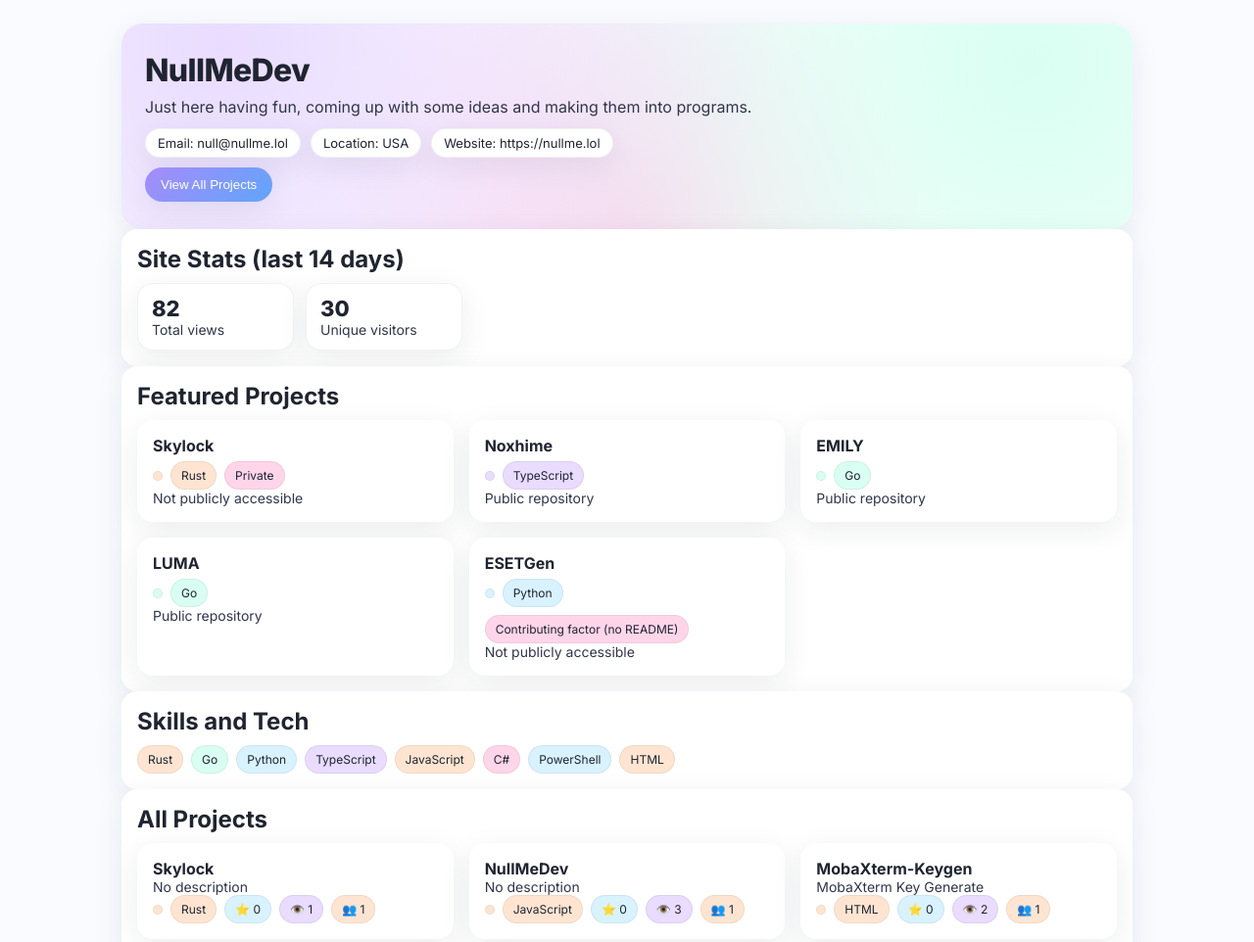
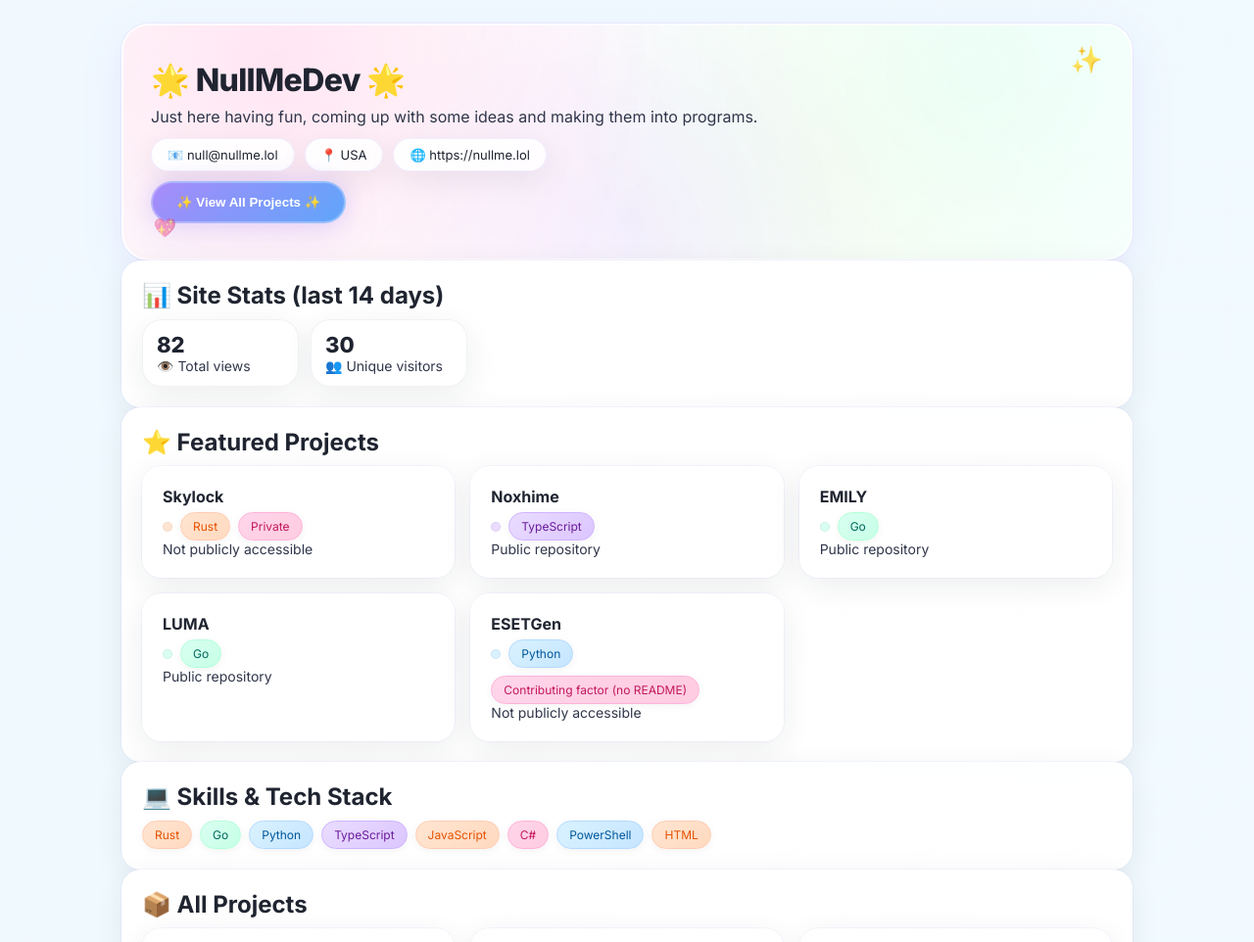
Before and after one commit to NullMeDev/NullMeDev, a website: page index.html in a window 1280 px wide. Shown: the top 962 px of the page at 98% size. Drawn offline with Linux system fonts and the light colour scheme.

Commit message:
feat: enhance portfolio with cute pastel aesthetics and animations
- Animated gradient background
- Sparkle emojis on hero section
- Cute emojis throughout interface
- Vibrant gradient badges
- Floating card hover effects
- Glowing button animations
- Fixed README badges colors
- Glassmorphism effects

```diff
--- a/assets/css/theme.css
+++ b/assets/css/theme.css
@@ -1,35 +1,86 @@
 :root {
   --ink: #1f2430;
   --ink-soft: #30364a;
-  --bg: #f9fbff;
+  --bg: linear-gradient(135deg, #fef6ff 0%, #f0f9ff 50%, #f6fef9 100%);
   --pink: #ffd5ea;
   --lavender: #e9dcff;
   --mint: #d9fff2;
   --sky: #d9f2ff;
   --peach: #ffe5d1;
+  --yellow: #fff4d1;
   --accent: #a78bfa;
   --accent-2: #60a5fa;
   --ring: rgba(167, 139, 250, 0.35);
   --shadow: 0 8px 30px rgba(31, 36, 48, 0.08);
-  --radius: 16px;
-  --radius-sm: 12px;
-  --radius-lg: 22px;
+  --shadow-lg: 0 12px 40px rgba(167, 139, 250, 0.15);
+  --radius: 20px;
+  --radius-sm: 16px;
+  --radius-lg: 28px;
 }
 
 * { box-sizing: border-box; }
-html, body { margin: 0; padding: 0; background: var(--bg); color: var(--ink); font-family: Inter, system-ui, -apple-system, Segoe UI, Roboto, Arial, sans-serif; }
-a { color: var(--accent-2); text-decoration: none; }
-a:hover { text-decoration: underline; }
+
+@keyframes gradient-shift {
+  0%, 100% { background-position: 0% 50%; }
+  50% { background-position: 100% 50%; }
+}
+
+@keyframes float {
+  0%, 100% { transform: translateY(0px); }
+  50% { transform: translateY(-8px); }
+}
+
+@keyframes sparkle {
+  0%, 100% { opacity: 0.3; transform: scale(0.8); }
+  50% { opacity: 1; transform: scale(1.2); }
+}
+
+html, body {
+  margin: 0;
+  padding: 0;
+  background: linear-gradient(135deg, #fef6ff 0%, #f0f9ff 50%, #f6fef9 100%);
+  background-size: 400% 400%;
+  animation: gradient-shift 15s ease infinite;
+  color: var(--ink);
+  font-family: Inter, system-ui, -apple-system, Segoe UI, Roboto, Arial, sans-serif;
+}
+
+a { color: var(--accent-2); text-decoration: none; transition: all 0.2s ease; }
+a:hover { text-decoration: underline; color: var(--accent); }
 
 .container { max-width: 1080px; margin: 0 auto; padding: 24px; }
 
 .hero {
   border-radius: var(--radius-lg);
-  padding: 28px 24px;
-  background: radial-gradient(circle at 10% 10%, var(--lavender), transparent 60%), radial-gradient(circle at 90% 20%, var(--mint), transparent 60%), radial-gradient(circle at 50% 100%, var(--pink), transparent 60%), #ffffff;
-  box-shadow: var(--shadow);
+  padding: 36px 28px;
+  background:
+    radial-gradient(circle at 15% 15%, rgba(255, 213, 234, 0.6), transparent 45%),
+    radial-gradient(circle at 85% 20%, rgba(217, 255, 242, 0.5), transparent 50%),
+    radial-gradient(circle at 50% 85%, rgba(233, 220, 255, 0.5), transparent 50%),
+    radial-gradient(circle at 70% 60%, rgba(255, 244, 209, 0.3), transparent 40%),
+    linear-gradient(135deg, rgba(255, 255, 255, 0.9), rgba(255, 255, 255, 0.95));
+  box-shadow: var(--shadow-lg), 0 0 0 1px rgba(167, 139, 250, 0.1);
   position: relative;
   overflow: hidden;
+  border: 2px solid rgba(255, 255, 255, 0.8);
+}
+
+.hero::before {
+  content: "✨";
+  position: absolute;
+  top: 20px;
+  right: 30px;
+  font-size: 24px;
+  animation: sparkle 3s ease-in-out infinite;
+}
+
+.hero::after {
+  content: "💖";
+  position: absolute;
+  bottom: 20px;
+  left: 30px;
+  font-size: 20px;
+  animation: sparkle 2.5s ease-in-out infinite 0.5s;
 }
 
 .hero h1 {
@@ -51,12 +102,19 @@ a:hover { text-decoration: underline; }
 }
 
 .pill {
-  padding: 6px 12px;
+  padding: 8px 16px;
   border-radius: 999px;
   font-size: 13px;
-  background: #fff;
-  box-shadow: var(--shadow);
-  border: 1px solid rgba(0,0,0,0.05);
+  background: linear-gradient(135deg, rgba(255, 255, 255, 0.95), rgba(255, 255, 255, 0.85));
+  box-shadow: var(--shadow), inset 0 1px 0 rgba(255, 255, 255, 0.8);
+  border: 1.5px solid rgba(167, 139, 250, 0.15);
+  backdrop-filter: blur(10px);
+  transition: all 0.2s ease;
+}
+
+.pill:hover {
+  transform: translateY(-2px);
+  box-shadow: 0 12px 35px rgba(96, 165, 250, 0.2), inset 0 1px 0 rgba(255, 255, 255, 1);
 }
 
 .btn {
@@ -64,29 +122,61 @@ a:hover { text-decoration: underline; }
   align-items: center;
   gap: 10px;
   border-radius: 999px;
-  padding: 10px 16px;
-  background: linear-gradient(135deg, var(--accent), var(--accent-2));
+  padding: 12px 24px;
+  background: linear-gradient(135deg, #a78bfa 0%, #60a5fa 50%, #a78bfa 100%);
+  background-size: 200% 200%;
   color: #fff;
-  box-shadow: var(--shadow);
-  border: none;
+  font-weight: 600;
+  box-shadow: var(--shadow-lg), 0 0 20px rgba(167, 139, 250, 0.3);
+  border: 2px solid rgba(255, 255, 255, 0.3);
   cursor: pointer;
-  transition: transform 120ms ease, box-shadow 120ms ease;
+  transition: all 0.3s ease;
+  position: relative;
+  overflow: hidden;
 }
 
-.btn:hover { transform: translateY(-2px); box-shadow: 0 12px 34px rgba(96, 165, 250, 0.35); }
+.btn::before {
+  content: '';
+  position: absolute;
+  top: 50%;
+  left: 50%;
+  width: 0;
+  height: 0;
+  border-radius: 50%;
+  background: rgba(255, 255, 255, 0.3);
+  transform: translate(-50%, -50%);
+  transition: width 0.6s, height 0.6s;
+}
+
+.btn:hover::before {
+  width: 300px;
+  height: 300px;
+}
+
+.btn:hover {
+  transform: translateY(-3px) scale(1.05);
+  box-shadow: 0 16px 40px rgba(96, 165, 250, 0.45), 0 0 30px rgba(167, 139, 250, 0.4);
+  background-position: 100% 0;
+}
 
 .sections { display: grid; gap: 22px; margin-top: 24px; }
 
 .card {
   border-radius: var(--radius);
-  background: #fff;
-  box-shadow: var(--shadow);
-  padding: 16px;
-  transition: transform 120ms ease, box-shadow 120ms ease;
+  background: linear-gradient(135deg, rgba(255, 255, 255, 0.98), rgba(255, 255, 255, 0.95));
+  box-shadow: var(--shadow), 0 0 0 1px rgba(167, 139, 250, 0.08);
+  padding: 20px;
+  transition: all 0.3s cubic-bezier(0.4, 0, 0.2, 1);
   position: relative;
+  border: 1.5px solid rgba(255, 255, 255, 0.8);
+  backdrop-filter: blur(10px);
 }
 
-.card:hover { transform: translateY(-3px); box-shadow: 0 12px 34px rgba(31,36,48,0.12); }
+.card:hover {
+  transform: translateY(-6px) scale(1.02);
+  box-shadow: 0 20px 45px rgba(167, 139, 250, 0.2), 0 0 0 1px rgba(167, 139, 250, 0.15);
+  border-color: rgba(167, 139, 250, 0.25);
+}
 
 .grid {
   display: grid;
@@ -111,17 +201,45 @@ a:hover { text-decoration: underline; }
 
 .badge {
   font-size: 12px;
-  padding: 6px 10px;
+  padding: 6px 12px;
   border-radius: 999px;
   background: #fff;
-  border: 1px solid rgba(0,0,0,0.06);
+  border: 1.5px solid rgba(0,0,0,0.08);
+  font-weight: 500;
+  transition: all 0.2s ease;
+  box-shadow: 0 2px 8px rgba(0,0,0,0.05);
 }
 
-.badge.pink { background: var(--pink); }
-.badge.lavender { background: var(--lavender); }
-.badge.mint { background: var(--mint); }
-.badge.sky { background: var(--sky); }
-.badge.peach { background: var(--peach); }
+.badge:hover {
+  transform: translateY(-2px) scale(1.05);
+  box-shadow: 0 4px 12px rgba(0,0,0,0.1);
+}
+
+.badge.pink {
+  background: linear-gradient(135deg, var(--pink), #ffcce0);
+  border-color: #ffb3d9;
+  color: #c2185b;
+}
+.badge.lavender {
+  background: linear-gradient(135deg, var(--lavender), #dcc6ff);
+  border-color: #d0b3ff;
+  color: #6a1b9a;
+}
+.badge.mint {
+  background: linear-gradient(135deg, var(--mint), #c6ffe6);
+  border-color: #b3ffd9;
+  color: #00695c;
+}
+.badge.sky {
+  background: linear-gradient(135deg, var(--sky), #c6e5ff);
+  border-color: #b3d9ff;
+  color: #01579b;
+}
+.badge.peach {
+  background: linear-gradient(135deg, var(--peach), #ffd9bf);
+  border-color: #ffccb3;
+  color: #e65100;
+}
 
 .kpi {
   display: flex; gap: 12px; flex-wrap: wrap; margin-top: 8px;
--- a/assets/js/app.js
+++ b/assets/js/app.js
@@ -64,17 +64,17 @@ function section(titleText) {
 
 function hero() {
   const wrap = el("div", "hero");
-  const title = el("h1", null, SITE.name);
+  const title = el("h1", null, `🌟 ${SITE.name} 🌟`);
   const bio = el("div", "subtitle", SITE.bio);
   const contacts = el("div", "pills");
-  contacts.appendChild(pill(`Email: ${SITE.email}`));
-  contacts.appendChild(pill(`Location: ${SITE.location}`));
-  contacts.appendChild(pill(`Website: ${SITE.website}`));
+  contacts.appendChild(pill(`📧 ${SITE.email}`));
+  contacts.appendChild(pill(`📍 ${SITE.location}`));
+  contacts.appendChild(pill(`🌐 ${SITE.website}`));
   wrap.appendChild(title);
   wrap.appendChild(bio);
   wrap.appendChild(contacts);
   const actions = el("div", "pills");
-  const btn = el("button", "btn", "View All Projects");
+  const btn = el("button", "btn", "✨ View All Projects ✨");
   btn.addEventListener("click", () => {
     document.getElementById("all-projects").scrollIntoView({ behavior: "smooth", block: "start" });
   });
@@ -164,20 +164,20 @@ async function loadData() {
 
     // KPI
     const kpiSection = el("div", "card");
-    kpiSection.appendChild(el("h2", "section-title", "Site Stats (last 14 days)"));
+    kpiSection.appendChild(el("h2", "section-title", "📊 Site Stats (last 14 days)"));
     const kpiWrap = el("div", "kpi");
-    kpiWrap.appendChild(kpiCard("Total views", data.totals.views14d || 0));
-    kpiWrap.appendChild(kpiCard("Unique visitors", data.totals.uniques14d || 0));
+    kpiWrap.appendChild(kpiCard("👁️ Total views", data.totals.views14d || 0));
+    kpiWrap.appendChild(kpiCard("👥 Unique visitors", data.totals.uniques14d || 0));
     kpiSection.appendChild(kpiWrap);
     container.appendChild(kpiSection);
 
     // Featured
-    const featuredSection = section("Featured Projects");
+    const featuredSection = section("⭐ Featured Projects");
     featuredSection.root.appendChild(featuredCards());
     container.appendChild(featuredSection.root);
 
     // Skills
-    const skillsSection = section("Skills and Tech");
+    const skillsSection = section("💻 Skills & Tech Stack");
     const skills = ["Rust","Go","Python","TypeScript","JavaScript","C#","PowerShell","HTML"];
     const badgesDiv = el("div", "badges");
     skills.forEach(s => {
@@ -188,7 +188,7 @@ async function loadData() {
     container.appendChild(skillsSection.root);
 
     // All projects (only with valid README)
-    const gallery = section("All Projects");
+    const gallery = section("📦 All Projects");
     gallery.root.id = "all-projects";
     const grid = el("div", "grid");
     (data.projects || []).forEach(p => grid.appendChild(projectCard(p)));
```
Also changed, not shown: README.md.
